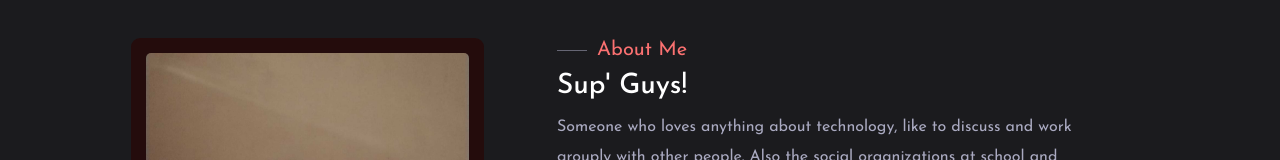
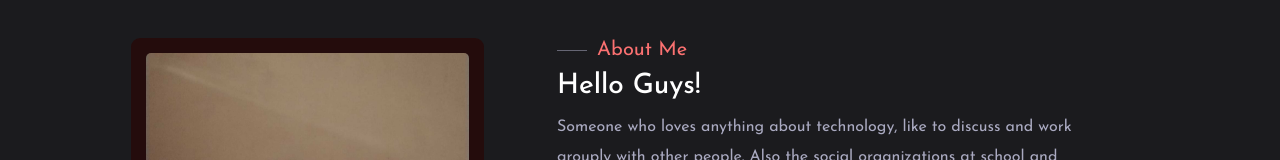
Before and after one commit to riyanthi25/yoe-portfolio-next, a Next.js app: page / in a window 1280 px wide. Shown: the part 636-796 px from the top of the page. Built offline with nearby package versions, Linux system fonts and the light colour scheme.

Commit message:
ganti petik

```diff
--- a/components/UI/About.tsx
+++ b/components/UI/About.tsx
@@ -25,7 +25,7 @@ const About = () => {
 
                 <Col lg='6' md='6' className='mt-5'>
                     <SectionSubtitle subtitle="About Me" />
-                    <h3>Sup' Guys!</h3>
+                    <h3>Hello Guys!</h3>
                     <p>Someone who loves anything about technology,
                         like to discuss and work grouply with other people.
                         Also the social organizations at school and surrounding environment
```
